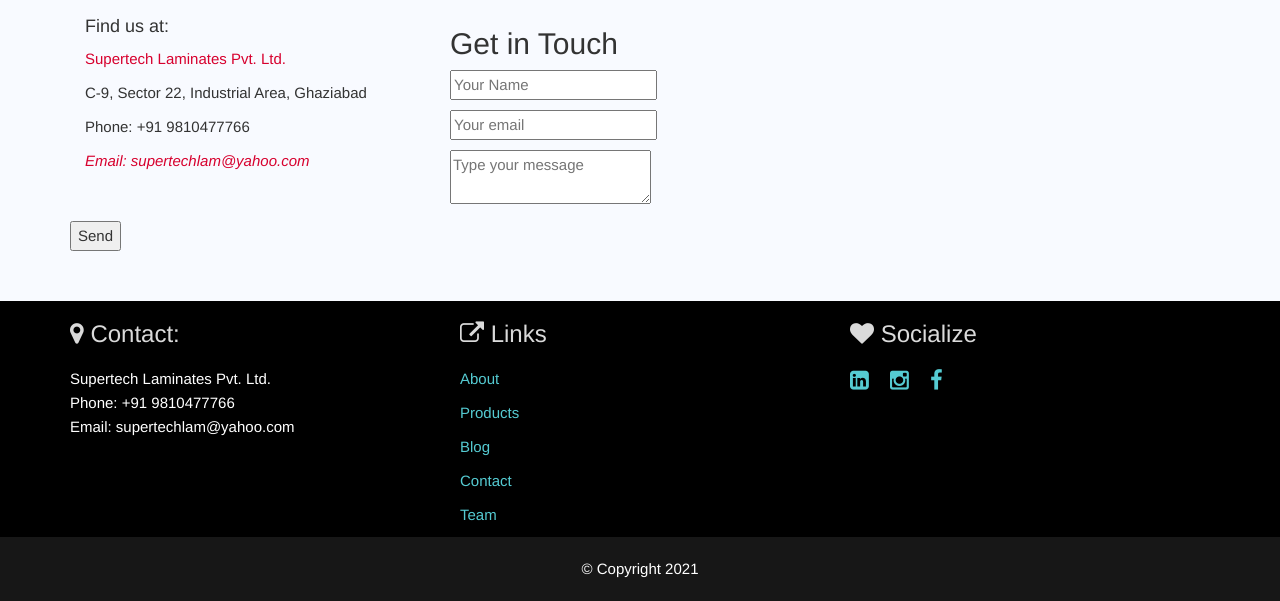
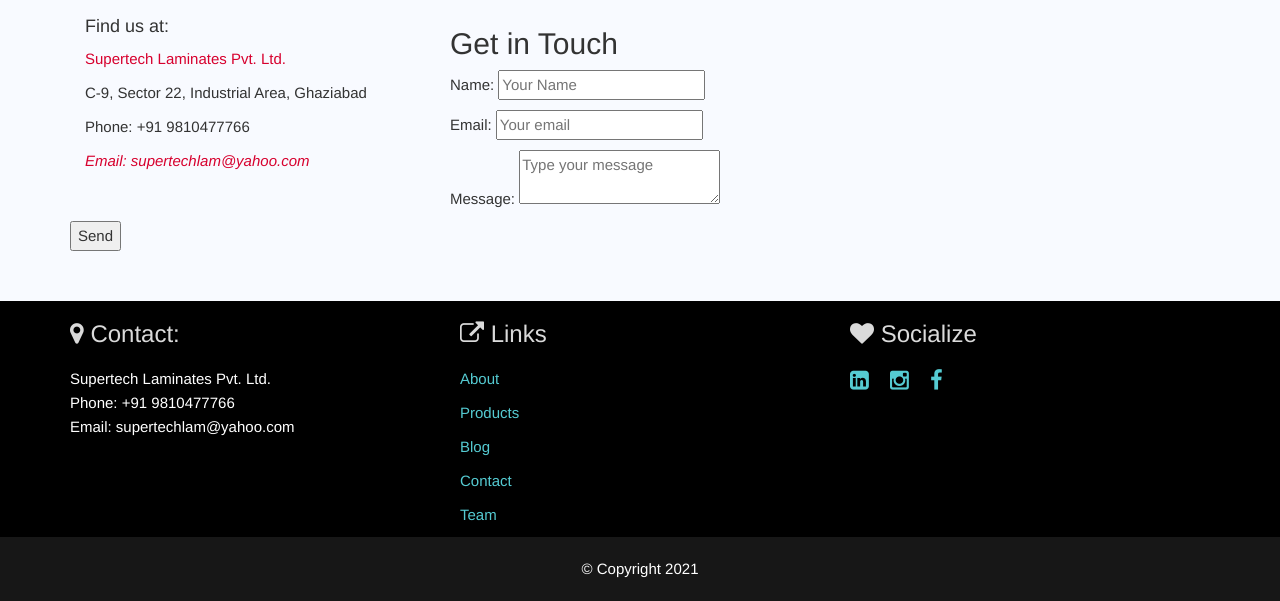
Before and after one commit to supertechlam/supertechlam.github.io, a Jekyll site: the page built from contact.html, in a window 1280 px wide. Shown: the part 531-1132 px from the top of the page. Built offline with Jekyll 4.4.1, drawn with Linux system fonts in a browser that asks for light colours.

Commit message:
Update contact.html

```diff
--- a/contact.html
+++ b/contact.html
@@ -65,12 +65,14 @@
   <div id="contact">
         <h2>Get in Touch</h2>
         <div id="contact-form">
-                <form action="https://formspree.io/xrgoveag" method="POST">
-                <p><input type="text" name="name" placeholder="Your Name" required></p>
-                <p><input type="email" name="_replyto" placeholder="Your email" required></p>
-                <p><textarea name="message" placeholder="Type your message" required></textarea></p>
+              <body>
+                <form name="input" action="https://formspree.io/xrgoveag" method="POST">
+                <p>Name: <input type="text" name="name" placeholder="Your Name" required></p>
+                <p>Email: <input type="email" name="_replyto" placeholder="Your email" required></p>
+                <p>Message: <textarea name="message" placeholder="Type your message" required></textarea></p>
                 <p><button type="submit">Send</button></p>
-            </form>
+                </form>
+              </body>
         </div>
     </div>
 
```
